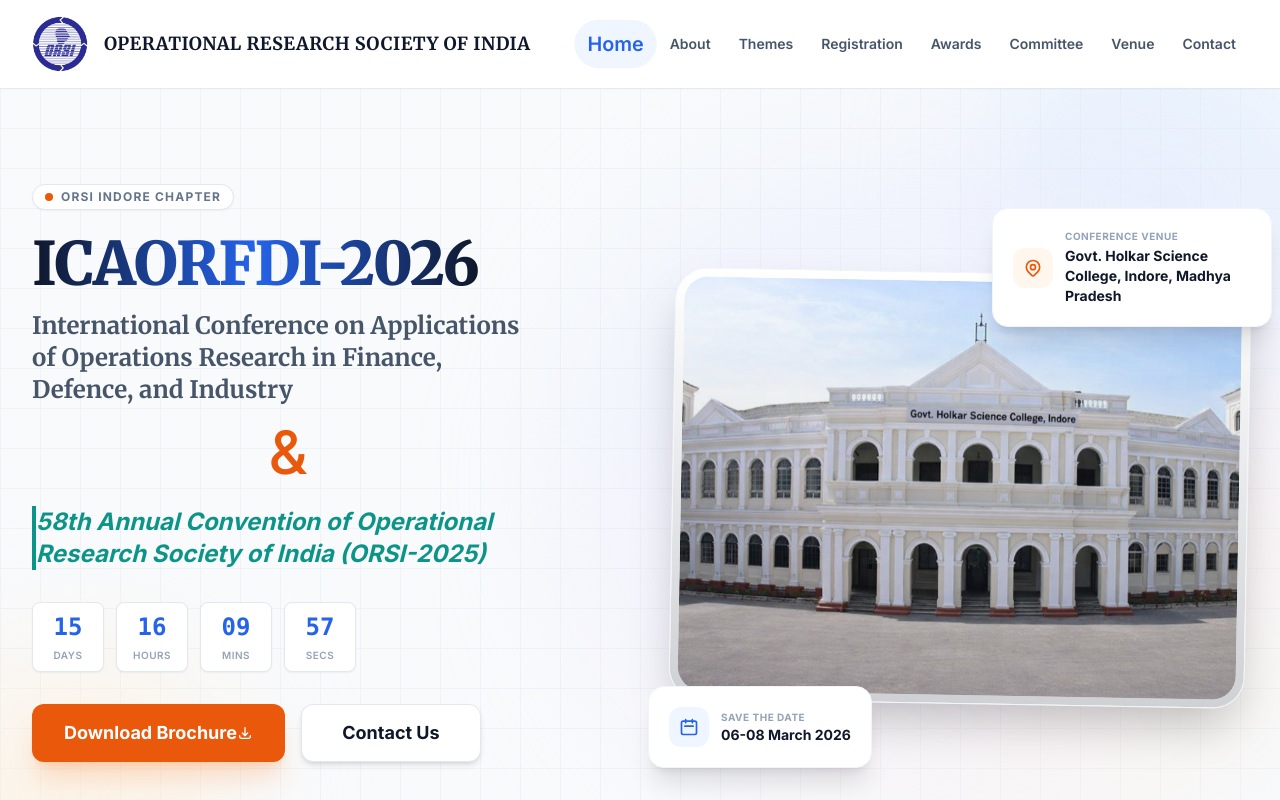
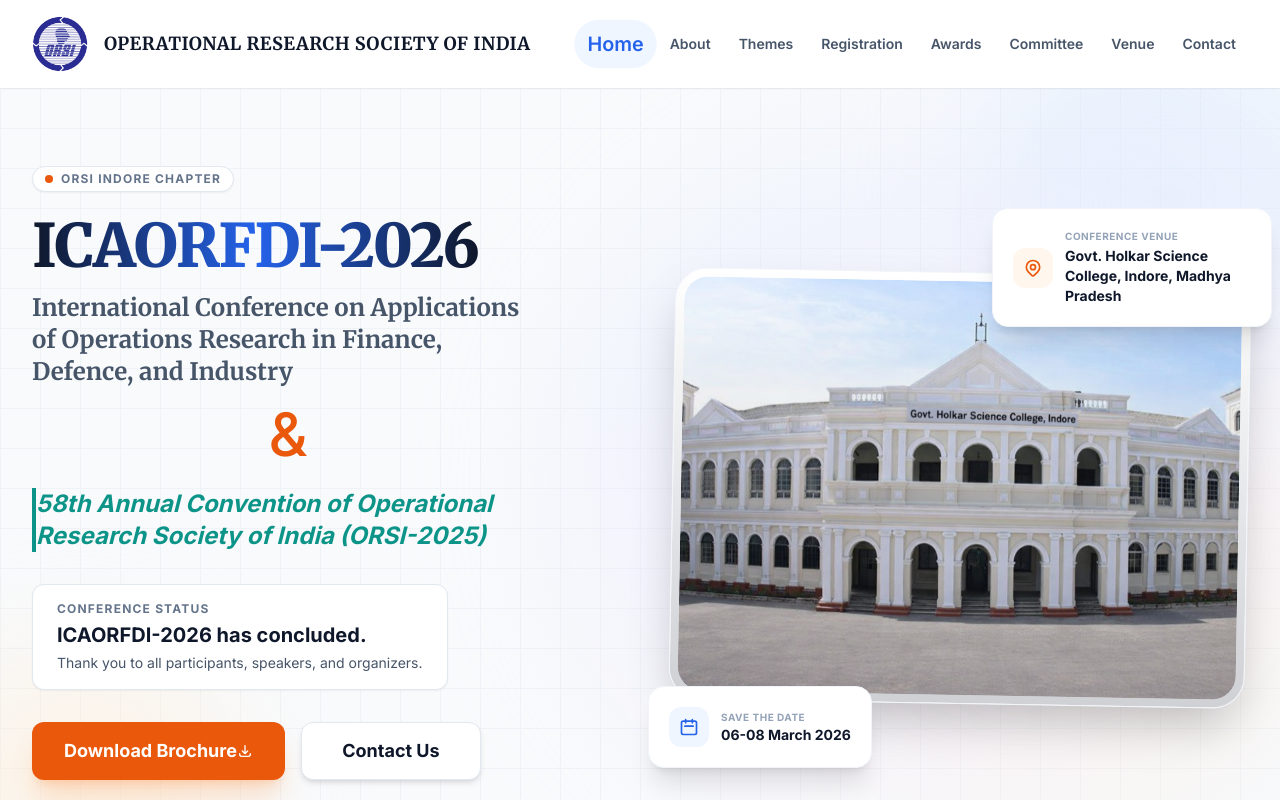
Before and after one commit to vikrantwiz02/ORSI-Conference-2025, a React (Vite) app: page / in a window 1280 px wide. Shown: the top 800 px of the page. Built offline with nearby package versions, Linux system fonts and the light colour scheme.

Commit message:
refactor: remove countdown timer and update conference status message

```diff
--- a/components/Hero.tsx
+++ b/components/Hero.tsx
@@ -1,51 +1,8 @@
-import React, { useState, useEffect } from 'react';
+import React from 'react';
 import { CONFERENCE_DETAILS } from '../constants';
 import { CalendarIcon, MapPinIcon } from './Icons';
 
 const Hero: React.FC = () => {
-  const [timeLeft, setTimeLeft] = useState({
-    days: 0,
-    hours: 0,
-    minutes: 0,
-    seconds: 0
-  });
-
-  useEffect(() => {
-    const targetDate = new Date('2026-03-06T09:00:00').getTime();
-
-    const calculateTimeLeft = () => {
-      const now = new Date().getTime();
-      const difference = targetDate - now;
-
-      if (difference > 0) {
-        setTimeLeft({
-          days: Math.floor(difference / (1000 * 60 * 60 * 24)),
-          hours: Math.floor((difference % (1000 * 60 * 60 * 24)) / (1000 * 60 * 60)),
-          minutes: Math.floor((difference % (1000 * 60 * 60)) / (1000 * 60)),
-          seconds: Math.floor((difference % (1000 * 60)) / 1000)
-        });
-      }
-    };
-
-    calculateTimeLeft(); // Initial calculation
-    const interval = setInterval(calculateTimeLeft, 1000);
-
-    return () => clearInterval(interval);
-  }, []);
-
-  const isUrgent = timeLeft.days === 0 && (timeLeft.hours > 0 || timeLeft.minutes > 0 || timeLeft.seconds > 0);
-
-  const TimeBlock = ({ value, label }: { value: number, label: string }) => (
-    <div className={`flex flex-col items-center bg-white border ${isUrgent ? 'border-red-400 shadow-[0_0_15px_rgba(239,68,68,0.3)]' : 'border-slate-200'} p-2 rounded-lg shadow-sm min-w-[64px] sm:min-w-[72px] transition-all duration-300`}>
-      <span className={`text-xl sm:text-2xl font-bold ${isUrgent ? 'text-red-600 animate-pulse' : 'text-govt-blue'} font-mono leading-none`}>
-        {value.toString().padStart(2, '0')}
-      </span>
-      <span className="text-xs sm:text-[10px] font-semibold text-slate-400 uppercase tracking-wider mt-1">
-        {label}
-      </span>
-    </div>
-  );
-
   return (
     <section id="home" className="relative bg-surface overflow-hidden min-h-screen flex items-center py-20 lg:py-0">
         {/* Modern Background Decorations */}
@@ -85,15 +42,12 @@
                          {CONFERENCE_DETAILS.subEvent}
                     </p>
 
-                    {/* Countdown Timer */}
-                    <div className="mb-8 flex flex-wrap justify-center lg:justify-start gap-3">
-                        <div className={`flex items-center gap-2 text-xs font-bold ${isUrgent ? 'text-red-600' : 'text-govt-navy'} uppercase tracking-widest mr-2 lg:hidden w-full justify-center`}>
-                           <span>Event Starts In</span>
-                        </div>
-                        <TimeBlock value={timeLeft.days} label="Days" />
-                        <TimeBlock value={timeLeft.hours} label="Hours" />
-                        <TimeBlock value={timeLeft.minutes} label="Mins" />
-                        <TimeBlock value={timeLeft.seconds} label="Secs" />
+                    <div className="mb-8 flex justify-center lg:justify-start">
+                      <div className="bg-white border border-slate-200 rounded-xl px-6 py-4 shadow-sm max-w-md text-left">
+                        <p className="text-xs font-bold uppercase tracking-widest text-slate-500 mb-1">Conference Status</p>
+                        <p className="text-lg sm:text-xl font-extrabold text-govt-navy leading-tight">ICAORFDI-2026 has concluded.</p>
+                        <p className="text-sm text-slate-600 mt-1">Thank you to all participants, speakers, and organizers.</p>
+                      </div>
                     </div>
 
                     <div className="flex flex-wrap justify-center lg:justify-start gap-4 mb-8">
```
